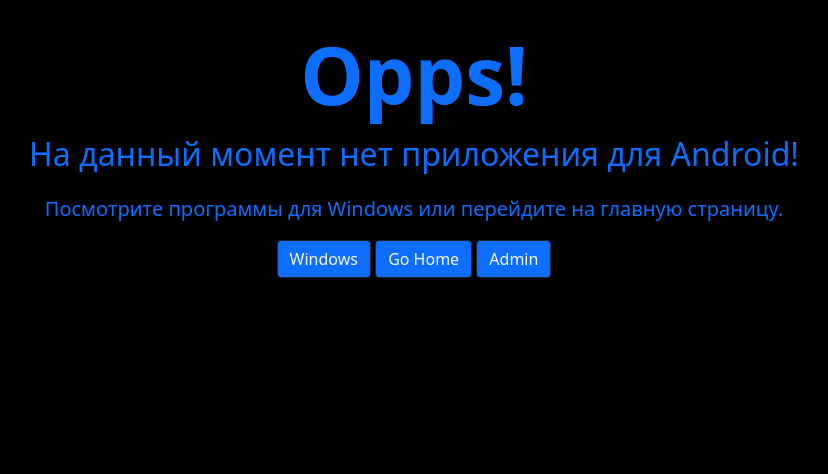
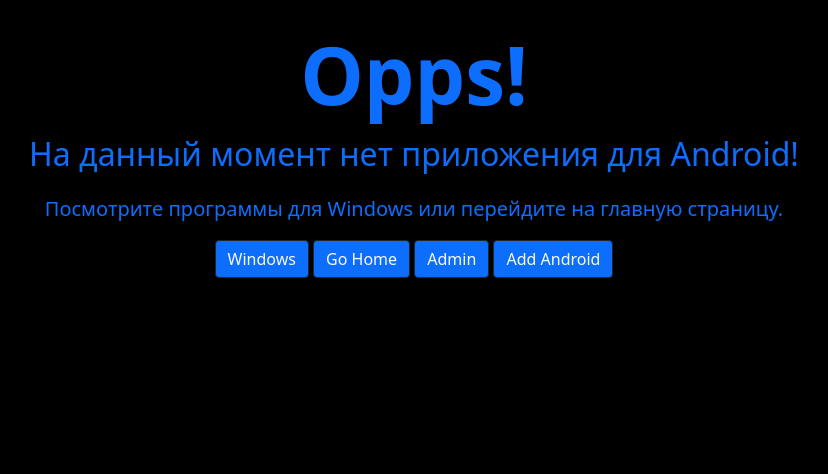
Before and after one commit to LebedevSergeyVach/SerphantomApplication, a Django app: page /android in a window 1280 px wide. Shown: the part 315-789 px from the top of the page, without its empty margins (226-1054 px from the left). Run offline with Django 5.2, Linux system fonts and the light colour scheme; the visitor is signed in with stand-in values (Sample User, id 1); data that the repository does not hold is empty; some libraries are stand-ins or nearby versions.

Commit message:
Update index.html

```diff
--- a/advertisements/templates/application_android/index.html
+++ b/advertisements/templates/application_android/index.html
@@ -91,6 +91,7 @@
                     <a href="{% url 'welcome' %}" class="btn btn-primary btn-outline-dark text-light">Go Home</a>
                     {% if user.is_superuser %}
                         <a href="/admin" class="btn btn-primary btn-outline-dark text-light">Admin</a>
+                        <a href="{% url 'add-android-post' %}" class="btn btn-primary btn-outline-dark text-light">Add Android</a>
                     {% endif %}
                 </div>
             </div>
--- a/advertisements/templates/application_windows/index.html
+++ b/advertisements/templates/application_windows/index.html
@@ -91,6 +91,7 @@
                     <a href="{% url 'welcome' %}" class="btn btn-primary btn-outline-dark text-light">Go Home</a>
                     {% if user.is_superuser %}
                         <a href="/admin" class="btn btn-primary btn-outline-dark text-light">Admin</a>
+                        <a href="{% url 'add-windows-post' %}" class="btn btn-primary btn-outline-dark text-light">Add Windows</a>
                     {% endif %}
                 </div>
             </div>
```
